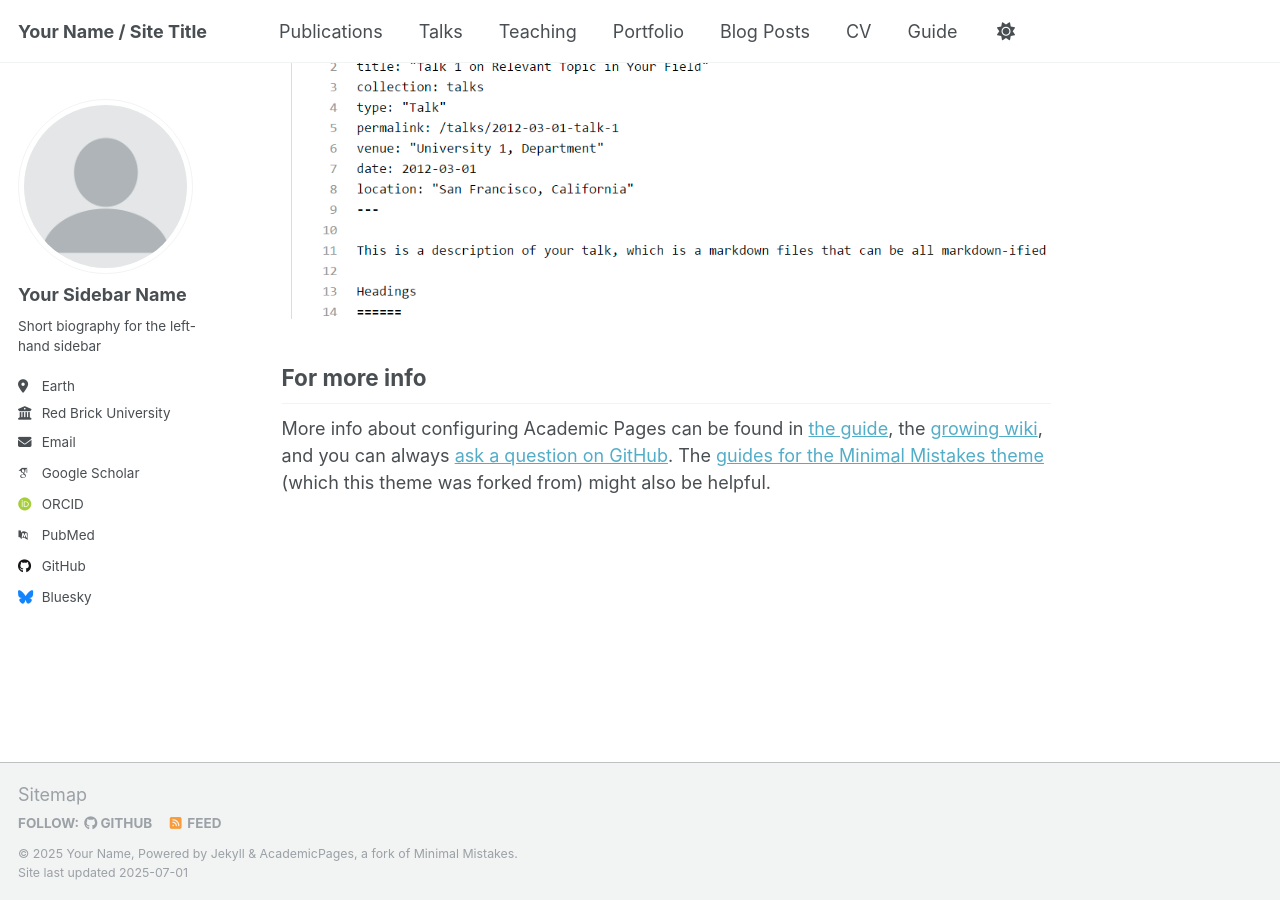
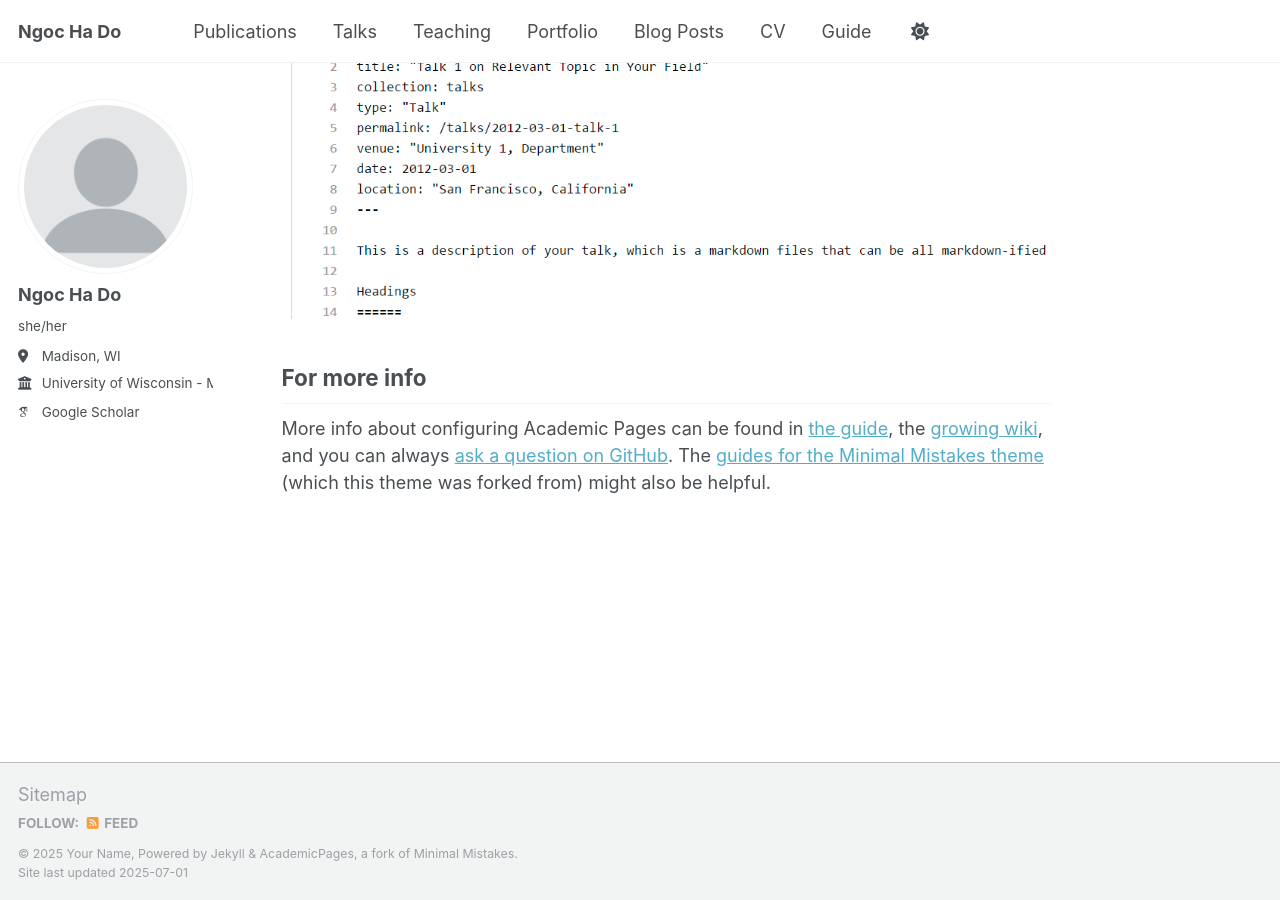
Before and after one commit to dongocha/dongocha.github.io, a Jekyll site: the page built from _pages/about.md, in a window 1280 px wide and 900 px high, scrolled down 2880 px. Built offline with Jekyll 4.4.1, drawn with Linux system fonts in a browser that asks for light colours; some web fonts are replaced; a script that is not in the unit is left out.

Commit message:
Update _config.yml

```diff
--- a/_config.yml
+++ b/_config.yml
@@ -9,7 +9,7 @@
 # Basic Site Settings
 locale                   : "en-US"
 site_theme               : "default"
-title                    : "Your Name / Site Title"
+title                    : "Ngoc Ha Do"
 title_separator          : "-"
 name                     : &name "Your Name"
 description              : &description "personal description"
@@ -23,59 +23,59 @@ repository               : "academicpages/academicpages.github.io"
 author:
   # Biographic information
   avatar           : "profile.png"
-  name             : "Your Sidebar Name"
-  pronouns         : # example: "she/her"
-  bio              : "Short biography for the left-hand sidebar"
-  location         : "Earth"
-  employer         : "Red Brick University"
-  uri              : # URL
-  email            : "none@example.org"
+  name             : "Ngoc Ha Do"
+  pronouns         : "she/her"
+  # bio              : "Short biography for the left-hand sidebar"
+  location         : "Madison, WI"
+  employer         : "University of Wisconsin - Madison"
+  # uri              : # URL
+  # email            : "none@example.org"
 
   # Academic websites
-  academia         : # URL
-  arxiv            : # URL - Update with the correct link to your profile
-  googlescholar    : "https://scholar.google.com/citations?user=PS_CX0AAAAAJ"
-  impactstory      : # URL
-  orcid            : "http://orcid.org/yourorcidurl"
-  semantic         : # URL
-  pubmed           : "https://www.ncbi.nlm.nih.gov/pubmed/?term=john+snow"
-  researchgate     : # URL
-  scopus           : # URL
+  # academia         : # URL
+  # arxiv            : # URL - Update with the correct link to your profile
+  googlescholar    : "https://scholar.google.com/citations?user=zOu_z98AAAAJ&hl=vi"
+  # impactstory      : # URL
+  # orcid            : "http://orcid.org/yourorcidurl"
+  # semantic         : # URL
+  # pubmed           : "https://www.ncbi.nlm.nih.gov/pubmed/?term=john+snow"
+  # researchgate     : # URL
+  # scopus           : # URL
 
-  # Repositories and software development
-  bitbucket        : # Username - Update with your username on the site
-  codepen          : # Username
-  dribbble         : # Username
-  github           : "academicpages"
-  kaggle           : # Username
-  stackoverflow    : # User number or user number and name (i.e., use "1" or "1/jeff-atwood")
+  # # Repositories and software development
+  # bitbucket        : # Username - Update with your username on the site
+  # codepen          : # Username
+  # dribbble         : # Username
+  # github           : "academicpages"
+  # kaggle           : # Username
+  # stackoverflow    : # User number or user number and name (i.e., use "1" or "1/jeff-atwood")
 
   # Social media
-  artstation       : # Username
-  bluesky          : "bsky.app" # Replace this with you Bluesky username
-  facebook         : # Username
-  flickr           : # Username
-  foursquare       : # Username
-  goodreads        : # Username
-  google_plus      : # Username
-  keybase          : # Username
-  instagram        : # Username
-  lastfm           : # Username
-  linkedin         : # Username
-  mastodon         : # URL
-  medium           : # URL
-  pinterest        : # Username
-  soundcloud       : # Username
-  steam            : # Username
-  telegram         : # URL
-  tumblr           : # Username
-  twitter          : # Username for X / Twitter
-  vine             : # Username
-  weibo            : # Username
-  wikipedia        : # Username
-  xing             : # Username
-  youtube          : # Username
-  zhihu            : # Username
+  # artstation       : # Username
+  # bluesky          : "bsky.app" # Replace this with you Bluesky username
+  # facebook         : # Username
+  # flickr           : # Username
+  # foursquare       : # Username
+  # goodreads        : # Username
+  # google_plus      : # Username
+  # keybase          : # Username
+  # instagram        : # Username
+  # lastfm           : # Username
+  # linkedin         : # Username
+  # mastodon         : # URL
+  # medium           : # URL
+  # pinterest        : # Username
+  # soundcloud       : # Username
+  # steam            : # Username
+  # telegram         : # URL
+  # tumblr           : # Username
+  # twitter          : # Username for X / Twitter
+  # vine             : # Username
+  # weibo            : # Username
+  # wikipedia        : # Username
+  # xing             : # Username
+  # youtube          : # Username
+  # zhihu            : # Username
 
 # Publication Category - The following the list of publication categories and their headings
 publication_category:
```
